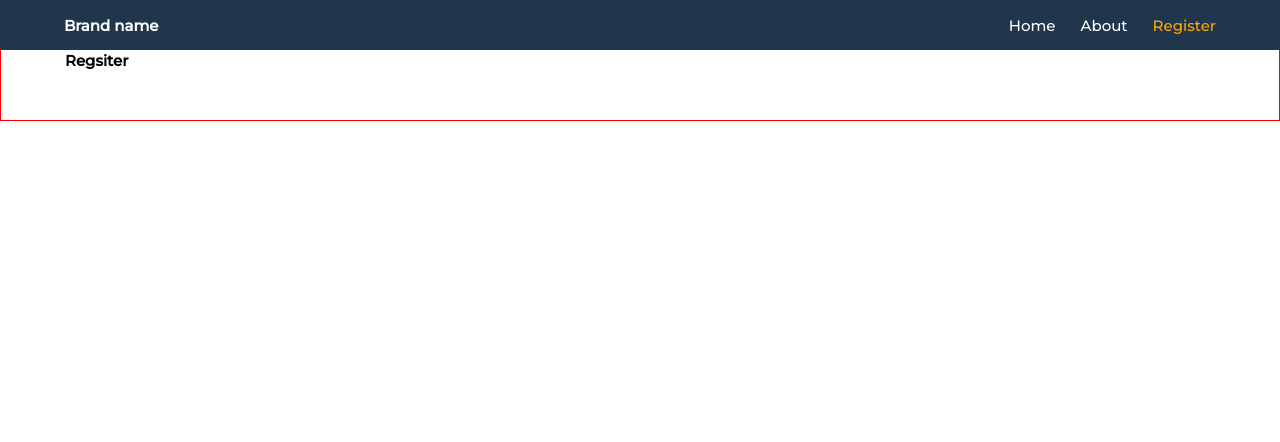
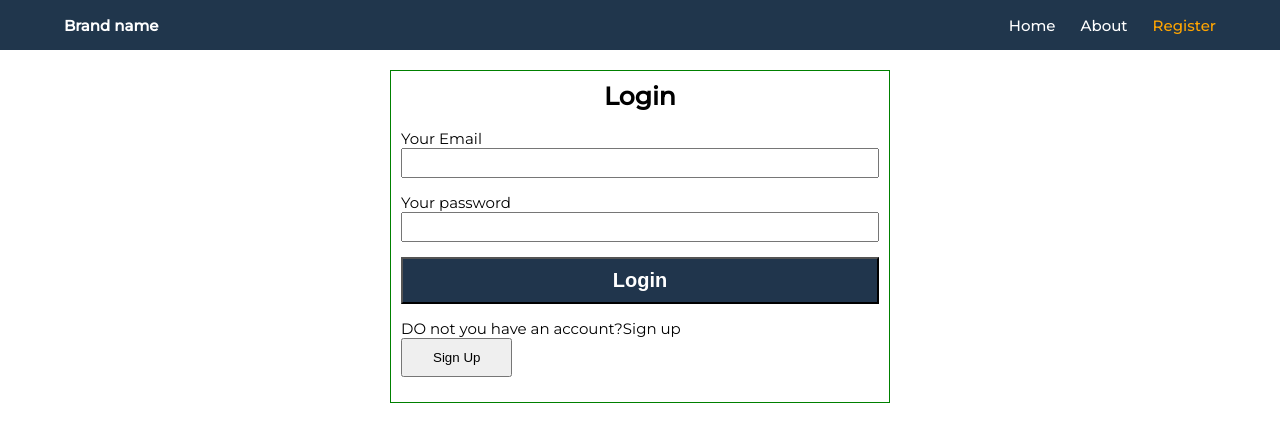
Before and after one commit to mohammadkhalaf/swappy, a Vue app: page /register in a window 1280 px wide. Shown: the top 442 px of the page. Built offline with nearby package versions, Linux system fonts and the light colour scheme.

Commit message:
create register page and add user to firebse/ auth

```diff
--- a/src/pages/RegisterPage.vue
+++ b/src/pages/RegisterPage.vue
@@ -1,16 +1,154 @@
 <template>
   <div class="wrapper">
-    <h2>Regsiter</h2>
+    <form @submit.prevent="submitHandler" action="">
+      <h2 class="form-header">{{ isRegsitered ? 'Login' : 'Sign up' }}</h2>
+
+      <span>{{ isLoading ? 'it is loading' : '' }}</span>
+      <span>{{ isError }}</span>
+      <div v-if="!isRegsitered" class="form-control">
+        <label for="">Name </label>
+        <input type="text" v-model="name" />
+      </div>
+      <div class="form-control">
+        <label for="">Your Email </label>
+        <input type="email" v-model="email" />
+      </div>
+      <div class="form-control">
+        <label for="">Your password </label>
+        <input type="password" v-model="password" />
+      </div>
+      <div v-if="!isRegsitered" class="form-control">
+        <label for="">Confirm password </label>
+        <input type="password" v-model="confirmPassword" />
+      </div>
+      <button class="submit-button" :disabled="isLoading">
+        {{ isMember }}
+      </button>
+      <p>
+        {{
+          !isRegsitered
+            ? 'DO you have an account?Log in'
+            : 'DO not  you have an account?Sign up'
+        }}
+      </p>
+      <button @click="registerStatusHandler" type="button">
+        {{ !isRegsitered ? 'Log in' : 'Sign Up' }}
+      </button>
+    </form>
   </div>
 </template>
 
 <script>
-export default {};
+export default {
+  data() {
+    return {
+      email: '',
+      password: '',
+      confirmPassword: '',
+      name: '',
+      isRegsitered: true,
+      isLoading: false,
+    };
+  },
+
+  methods: {
+    registerStatusHandler() {
+      this.isRegsitered = !this.isRegsitered;
+    },
+    async submitHandler() {
+      if (this.isRegsitered) {
+        if (this.email && this.password) {
+          console.log('log in ');
+        }
+      }
+      if (!this.isRegsitered) {
+        const data = {
+          name: this.name,
+          email: this.email,
+          password: this.password,
+        };
+        if (
+          !this.email &&
+          !this.password &&
+          !this.name &&
+          !this.confirmPassword
+        ) {
+          console.log('please fill all fields');
+        } else if (this.password != this.confirmPassword) {
+          console.log('password and confirm passwords must match ');
+        } else {
+          this.isLoading = true;
+          await this.$store.dispatch('user/register', data);
+          this.isLoading = false;
+        }
+
+        // // console.log('s');
+        // if (this.email && this.password && this.name && this.confirmPassword) {
+        //   return;
+        // } else {
+        //   console.log('please fill all fields');
+        // }
+      }
+    },
+  },
+
+  computed: {
+    isMember() {
+      return this.isRegsitered ? 'Login' : 'Signup';
+    },
+    isError() {
+      return this.$store.getters['user/getErorrMsg'];
+    },
+  },
+};
 </script>
 
 <style scoped>
 .wrapper {
-  padding: 5rem 5%;
-  border: 1px solid red;
+  padding: 7rem 5%;
+}
+form {
+  border: 1px solid green;
+  width: min(50rem, 100%);
+  margin-inline: auto;
+  padding: 1em;
+}
+.form-header {
+  text-align: center;
+  font-size: 2.5rem;
+  margin-bottom: 1.75rem;
+}
+.form-control {
+  display: flex;
+  flex-direction: column;
+  margin-bottom: 1.5rem;
+}
+button {
+  margin-bottom: 1.5rem;
+  padding: 1rem 3rem;
+}
+
+.submit-button {
+  display: inline-block;
+  background-color: rgb(32, 53, 76);
+  color: white;
+  font-weight: 700;
+  font-size: 2rem;
+  width: 100%;
+}
+.submit-button:disabled {
+  opacity: 0.7;
+}
+label {
+  font-size: 1.5rem;
+}
+input {
+  height: 3rem;
+}
+input:focus {
+  outline: none;
+}
+p {
+  font-size: 1.5rem;
 }
 </style>
--- a/src/store/ExchangesModuels/exchangeMoudle.js
+++ /dev/null
@@ -1,70 +0,0 @@
-import { db } from '../../db/index';
-import { collection, getDocs } from 'firebase/firestore';
-// const exchanges = [
-//   {
-//     id: 1,
-//     type: 'product',
-//     title: 'iphone 8',
-//     price: '200$',
-//     user: 'mohammad',
-//     descrption: 'I want to change my iphone 8 to mac air ',
-//     image:
-//       'https://cdn.alloallo.media/catalog/product/apple/iphone/iphone-8/iphone-8-space-gray.jpg',
-//     city: 'Stockholm',
-//     tags: ['iphone', 'mobile'],
-//   },
-//   {
-//     id: 1,
-//     type: 'service',
-//     title: 'Gardening',
-//     price: '150$',
-//     descrption: 'I can help you you with your garden ',
-//     user: 'Ahmad',
-//     image:
-//       'https://www.popsci.com/uploads/2022/04/21/garden.jpg?auto=webp&width=1440&height=1080',
-//     city: 'Oslo',
-//     tags: ['gardening', 'Plants'],
-//   },
-//   {
-//     id: 1,
-//     type: 'product',
-//     title: 'iphone 12',
-//     price: '700$',
-//     descrption: 'I want to change my iphone 12 to iphone pro 13 or mac pro ',
-//     user: 'Rama',
-//     image:
-//       'https://cdn.alloallo.media/catalog/product/apple/iphone/iphone-8/iphone-8-space-gray.jpg',
-//     city: 'Stockholm',
-//     tags: ['iphone', 'mobile'],
-//   },
-// ];
-
-export default {
-  namespaced: true,
-  state() {
-    return {
-      exchanges: [],
-    };
-  },
-  actions: {
-    async getExchanges(context) {
-      const querySnapshot = await getDocs(collection(db, 'exchanges'));
-      console.log(querySnapshot);
-      const data = querySnapshot.docs.map((doc) => {
-        return { id: doc.id, ...doc.data() };
-      });
-
-      context.commit('setExchangs', data);
-    },
-  },
-  mutations: {
-    setExchangs(state, payload) {
-      state.exchanges = payload;
-    },
-  },
-  getters: {
-    exchanges(state) {
-      return state.exchanges;
-    },
-  },
-};
--- /dev/null
+++ b/src/store/modules/exchangeMoudle.js
@@ -0,0 +1,32 @@
+import { db } from '../../db/index';
+import { collection, getDocs } from 'firebase/firestore';
+
+export default {
+  namespaced: true,
+  state() {
+    return {
+      exchanges: [],
+    };
+  },
+  actions: {
+    async getExchanges(context) {
+      const querySnapshot = await getDocs(collection(db, 'exchanges'));
+      console.log(querySnapshot);
+      const data = querySnapshot.docs.map((doc) => {
+        return { id: doc.id, ...doc.data() };
+      });
+
+      context.commit('setExchangs', data);
+    },
+  },
+  mutations: {
+    setExchangs(state, payload) {
+      state.exchanges = payload;
+    },
+  },
+  getters: {
+    exchanges(state) {
+      return state.exchanges;
+    },
+  },
+};
--- /dev/null
+++ b/src/store/modules/userModule.js
@@ -0,0 +1,37 @@
+import { getAuth, createUserWithEmailAndPassword } from 'firebase/auth';
+export default {
+  namespaced: true,
+  state() {
+    return {
+      //   isLoading: false,
+      error: null,
+    };
+  },
+  mutations: {
+    setError(state, error) {
+      console.log('from mutaion' + error);
+      state.error = error;
+    },
+  },
+  actions: {
+    async register({ commit }, payload) {
+      const { email, password } = payload;
+      try {
+        const auth = getAuth();
+        const userCredetials = await createUserWithEmailAndPassword(
+          auth,
+          email,
+          password
+        );
+        return userCredetials.user;
+      } catch (error) {
+        commit('setError', error.message);
+      }
+    },
+  },
+  getters: {
+    getErorrMsg(state) {
+      return state.error;
+    },
+  },
+};
```
Also changed, not shown: src/components/ExchangeList.vue (+0 -35 lines), src/store/index.js (+3 -58 lines).
